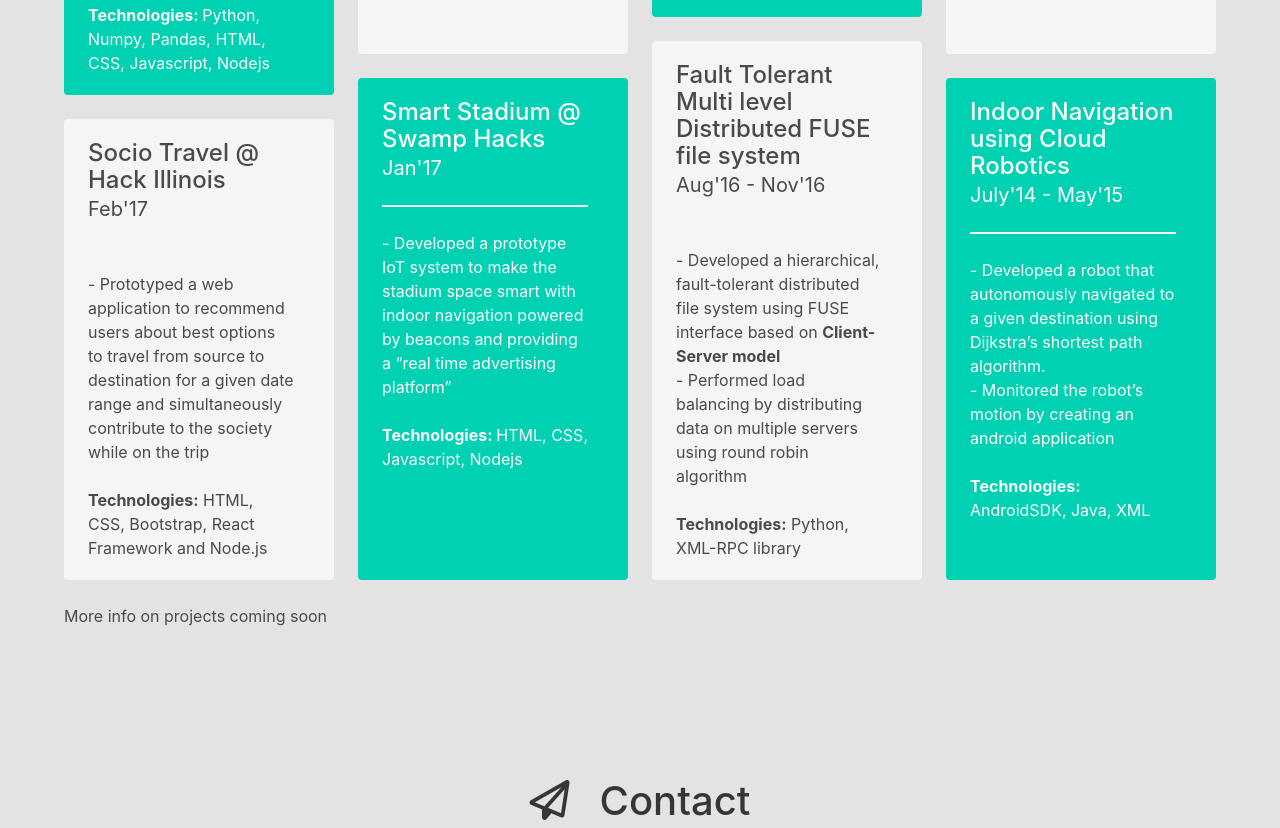
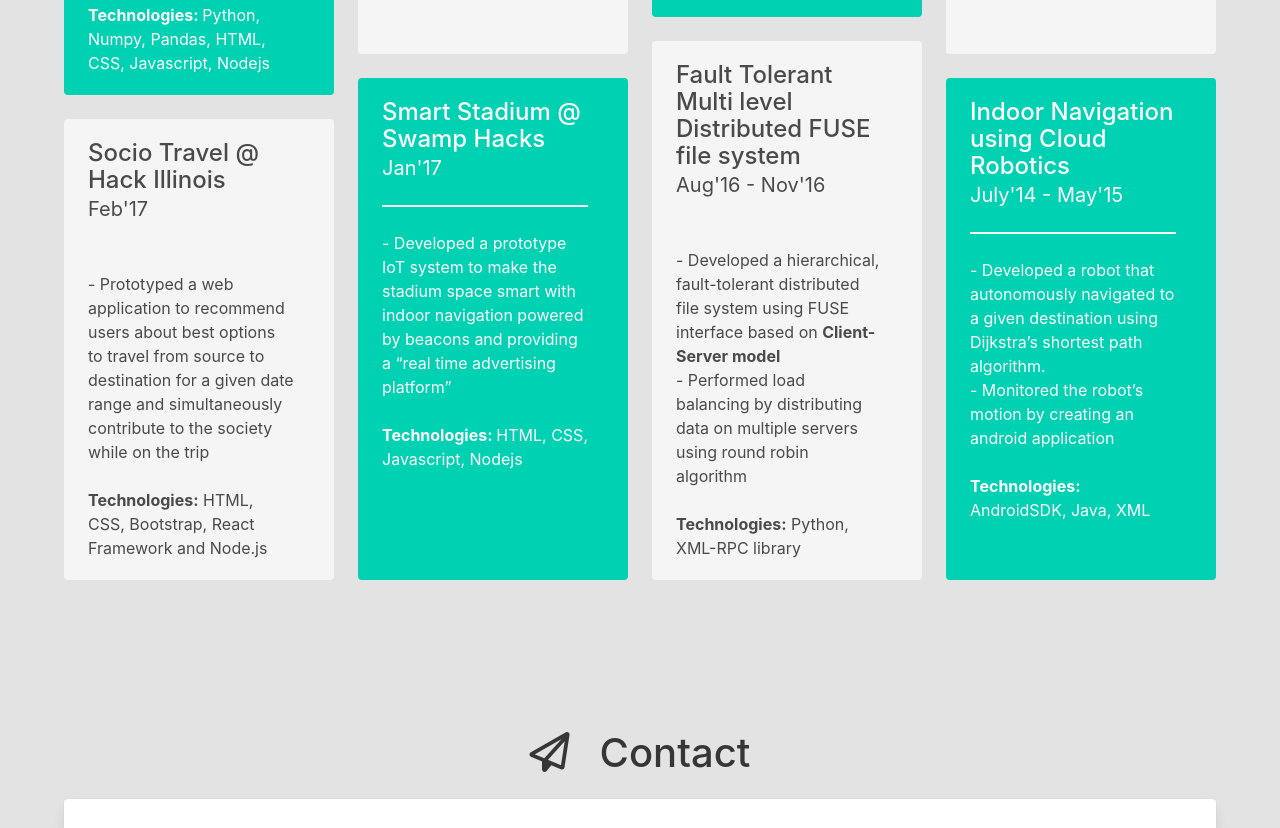
Before and after one commit to adsingh/KnowingMe, a plain HTML site: page index.html in a window 1280 px wide. Shown: the part 5707-6535 px from the top of the page. Drawn offline with nearby package versions, Linux system fonts and the light colour scheme.

```diff
--- a/index.html
+++ b/index.html
@@ -413,7 +413,7 @@
             </div>
           </div>
         </div>
-        <p>More info on projects coming soon</p>
+        <!-- <p>More info on projects coming soon</p> -->
       </div>
     </section>
 
```
